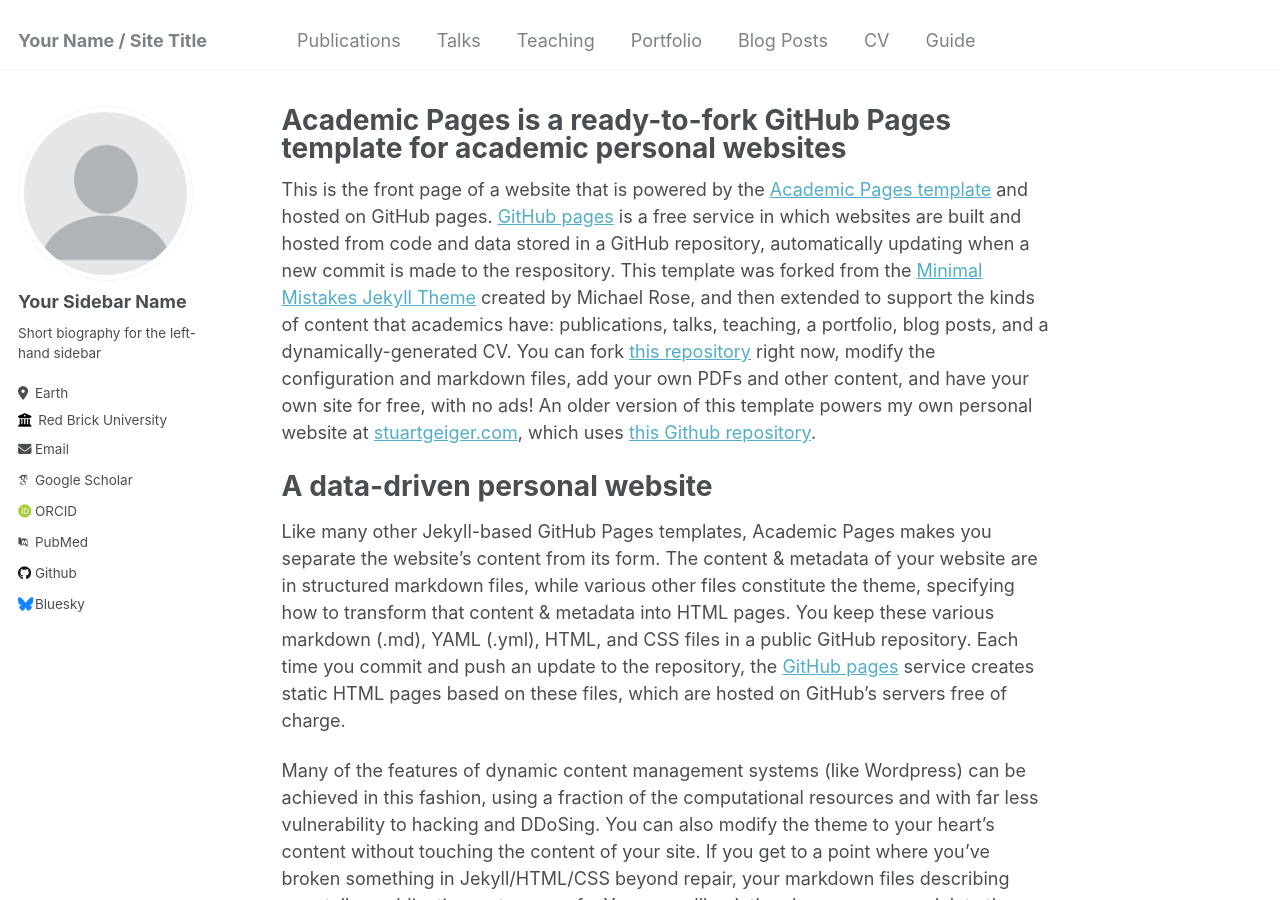
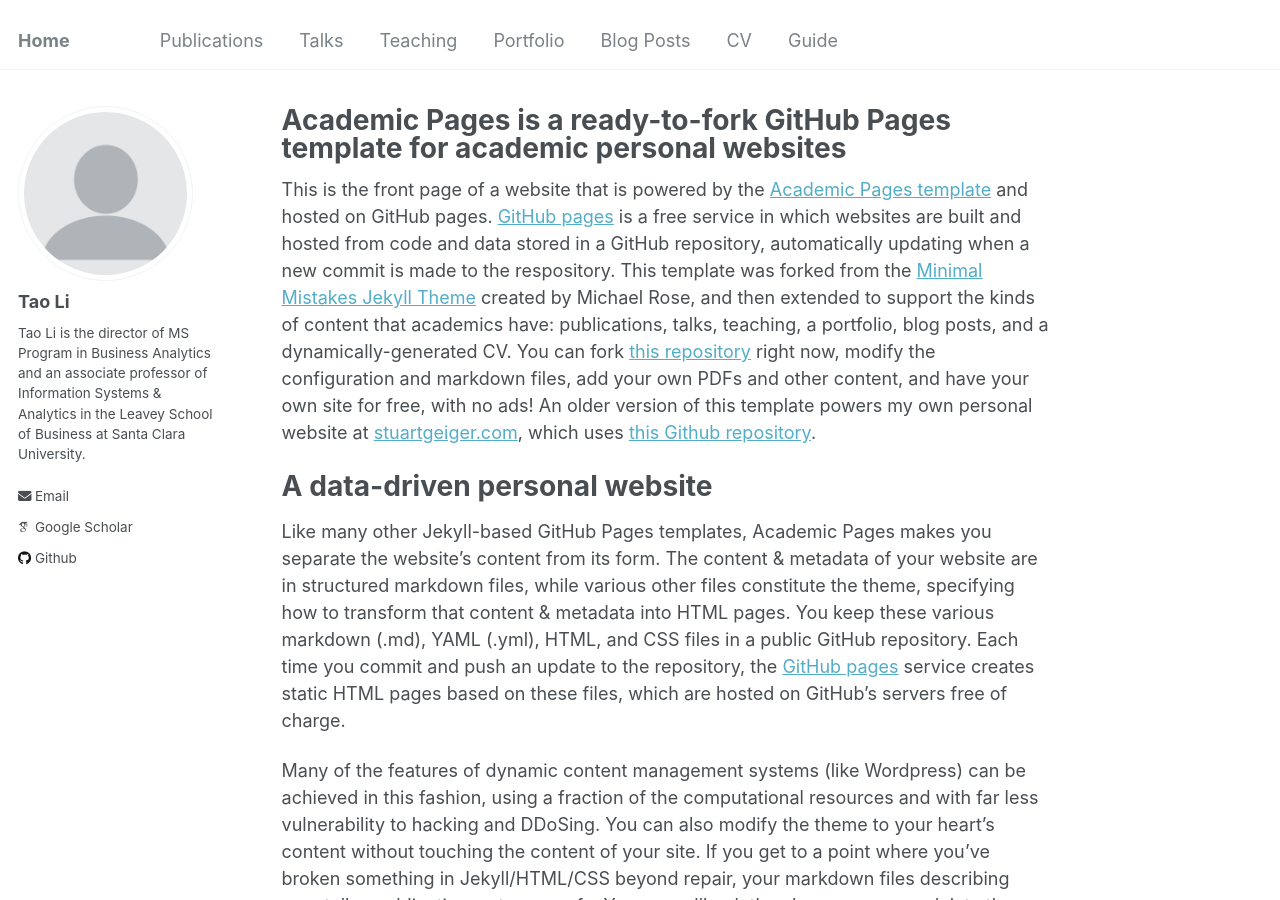
Before and after one commit to Judydy0417/TaoLi.github.io, a Jekyll site: the page built from _pages/about.md, in a window 1280 px wide and 900 px high. Built offline with Jekyll 4.4.1, drawn with Linux system fonts in a browser that asks for light colours; some web fonts are replaced.

Commit message:
Update _config.yml
delete some unrelated urls

```diff
--- a/_config.yml
+++ b/_config.yml
@@ -8,11 +8,11 @@
 
 # Basic Site Settings
 locale                   : "en-US"
-title                    : "Your Name / Site Title"
+title                    : "Home"
 title_separator          : "-"
 name                     : &name "Your Name"
 description              : &description "personal description"
-url                      : https://academicpages.github.io # the base hostname & protocol for your site e.g. "https://mmistakes.github.io"
+url                      : https://judydy0417.github.io/TaoLi.github.io/
 baseurl                  : "" # the subpath of your site, e.g. "/blog"
 repository               : "academicpages/academicpages.github.io"
 
@@ -22,56 +22,27 @@ repository               : "academicpages/academicpages.github.io"
 author:
   # Biographic information
   avatar           : "profile.png"
-  name             : "Your Sidebar Name"
+  name             : "Tao Li"
   pronouns         : # example: "she/her"
-  bio              : "Short biography for the left-hand sidebar"
-  location         : "Earth"
-  employer         : "Red Brick University"
+  bio              : "Tao Li is the director of MS Program in Business Analytics and an associate professor of Information Systems & Analytics in the Leavey School of Business at Santa Clara University."
   uri              : # URL
   email            : "none@example.org"
 
   # Academic websites
-  arxiv            : # URL - Update with the correct link to your profile
   googlescholar    : "https://scholar.google.com/citations?user=PS_CX0AAAAAJ"
-  impactstory      : # URL
-  orcid            : "http://orcid.org/yourorcidurl"
-  semantic         : # URL
-  pubmed           : "https://www.ncbi.nlm.nih.gov/pubmed/?term=john+snow"
-  researchgate     : # URL
 
   # Repositories and software development
-  bitbucket        : # Username - Update with your username on the site
-  codepen          : # Username
-  dribbble         : # Username
   github           : "academicpages"
   kaggle           : # Username
-  stackoverflow    : # User number or user number and name (i.e., use "1" or "1/jeff-atwood")
 
   # Social media
-  bluesky          : "bsky.app" # Replace this with you Bluesky username
   facebook         : # Username
   flickr           : # Username
   foursquare       : # Username
   goodreads        : # Username
   google_plus      : # Username
-  keybase          : # Username
-  instagram        : # Username
-  lastfm           : # Username
   linkedin         : # Username
-  mastodon         : # URL
-  medium           : # URL
-  pinterest        : # Username
-  soundcloud       : # Username
-  steam            : # Username
-  telegram         : # URL
-  tumblr           : # Username
-  twitter          : # Username for X / Twitter
-  vine             : # Username
-  weibo            : # Username
-  wikipedia        : # Username
-  xing             : # Username
-  youtube          : # Username
-  zhihu            : # URL
+
 
 
 # Site Settings
```
